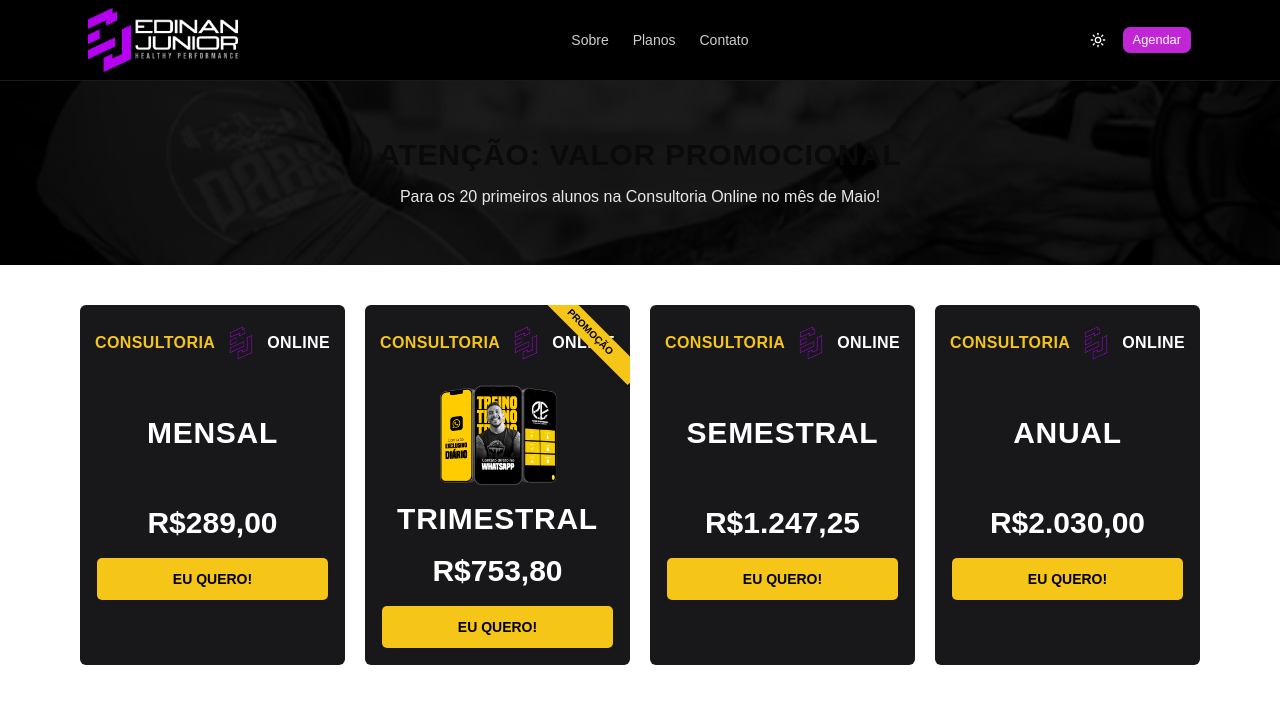
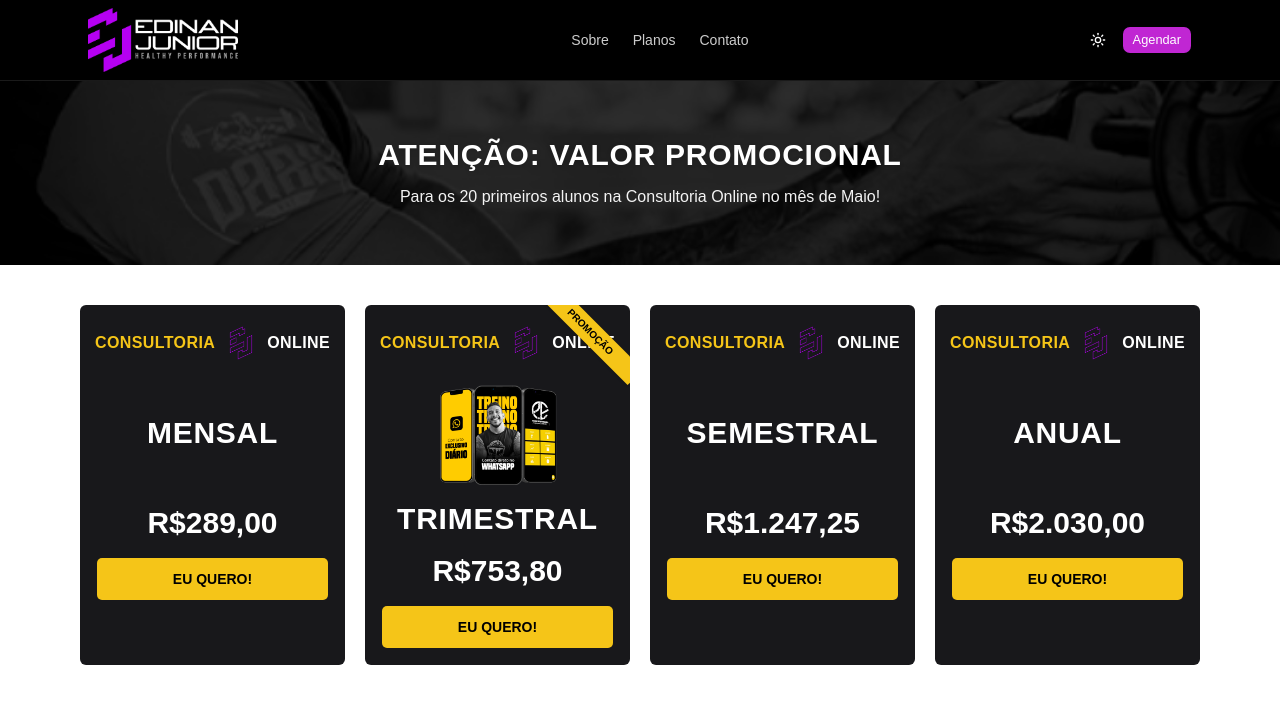
Before and after one commit to EngJao89/personalpe-web, a React (Vite) app: page /planos in a window 1280 px wide. Shown: the top 704 px of the page. Built offline with nearby package versions, Linux system fonts and the light colour scheme.

Commit message:
style(plans-promo-title): change colors im plans promo title

```diff
--- a/src/components/plans/plans-section.tsx
+++ b/src/components/plans/plans-section.tsx
@@ -122,12 +122,12 @@ export function PlansSection() {
           aria-hidden
           className="absolute inset-0 size-full object-cover object-center grayscale"
         />
-        <div className="absolute inset-0 bg-black/75 dark:bg-black/80" />
-        <div className="relative mx-auto max-w-4xl px-4 py-10 text-center sm:py-14">
-          <h1 className="text-xl font-bold uppercase tracking-wide sm:text-2xl md:text-3xl">
+        <div className="absolute inset-0 bg-black/60" />
+        <div className="relative mx-auto max-w-4xl px-4 py-10 text-center text-white sm:py-14">
+          <h1 className="text-xl font-bold uppercase tracking-wide drop-shadow-sm sm:text-2xl md:text-3xl">
             Atenção: valor promocional
           </h1>
-          <p className="mt-3 text-sm text-white/90 sm:text-base">
+          <p className="mt-3 text-sm text-white/95 sm:text-base">
             Para os 20 primeiros alunos na Consultoria Online no mês de Maio!
           </p>
         </div>
```
